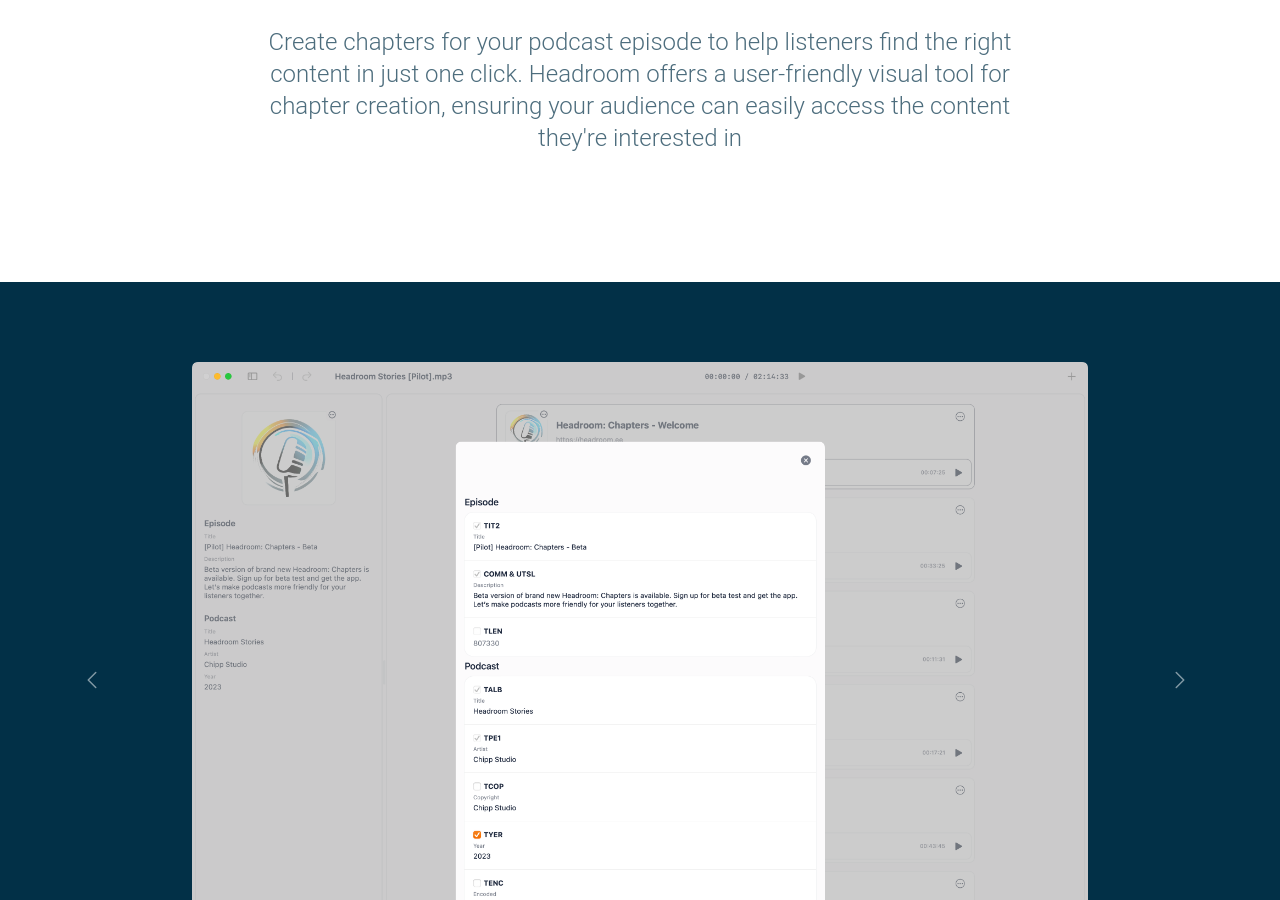
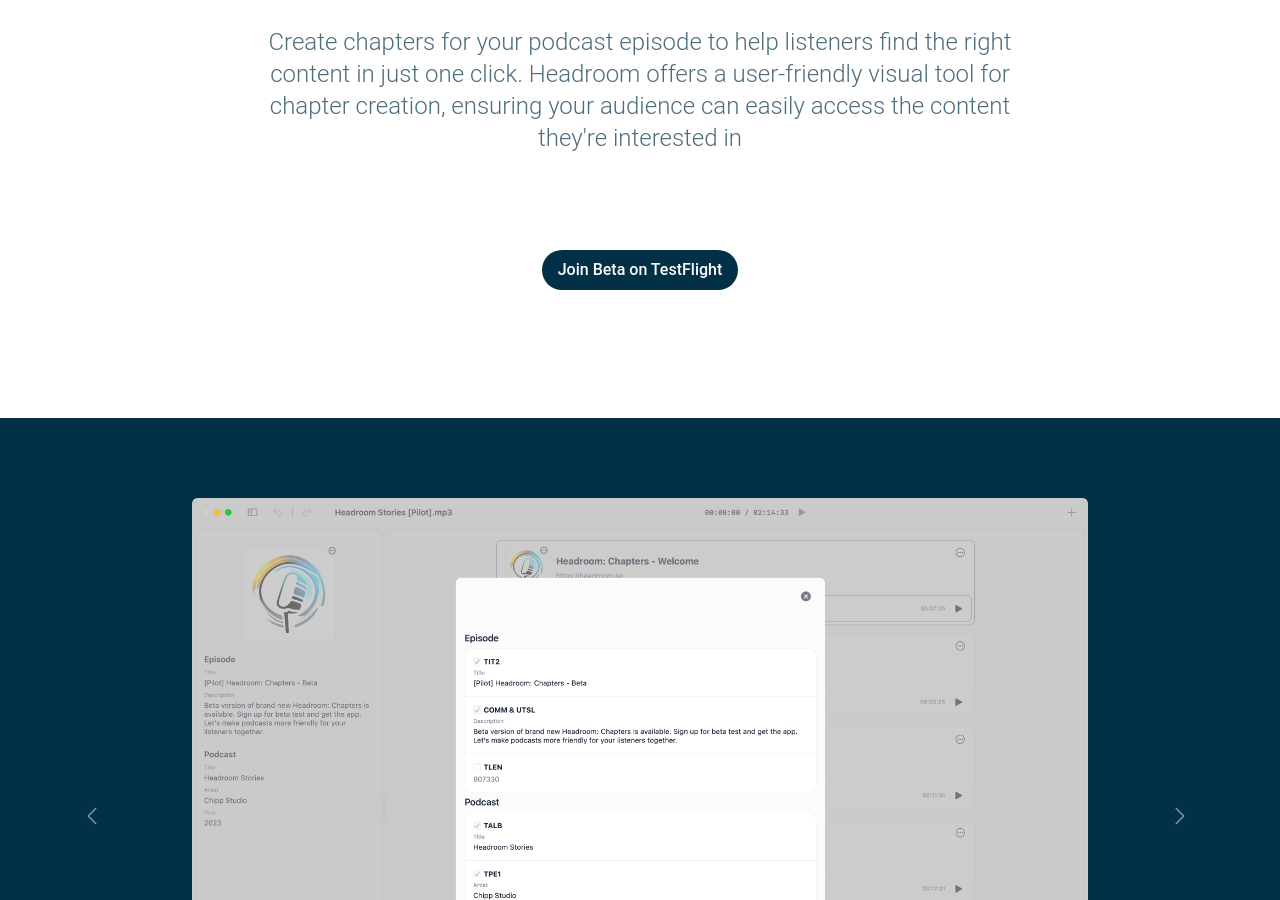
Before and after one commit to ChippStudio/Headroom-Site, a Jekyll site: the page built from index.html, in a window 1280 px wide and 900 px high, scrolled down 386 px. Built offline with Jekyll 4.4.1, drawn with Linux system fonts in a browser that asks for light colours; nearby versions of some CDN libraries.

Commit message:
button for test flight

```diff
--- a/_includes/header.html
+++ b/_includes/header.html
@@ -1,10 +1,18 @@
-
-<div class="md:space-y-24 xs:space-y-12 md:pt-32 xs:pt-16 md:pb-32 xs:pb-24 px-3">
+<div class="md:space-y-24 xs:space-y-12 md:pt-32 xs:pt-16 md:pb-32 xs:pb-24 px-3 text-center mx-auto">
     <div class="xs:text-4xl md:text-6xl text-headroom font-bold text-center max-w-5xl mx-auto items-center space-x-4">
         {{ site.header_title }}
     </div>
 
-    <div class="xs:text-xl md:text-2xl font-light text-headroom opacity-70 text-center max-w-3xl mx-auto items-center space-x-4">
+    <div
+        class="xs:text-xl md:text-2xl font-light text-headroom opacity-70 text-center max-w-3xl mx-auto items-center space-x-4">
         {{ site.header_subtitle }}
     </div>
+
+    <div>
+        <button class="bg-headroom text-light-text font-medium py-2 px-4 rounded-full flex space-x-24 mx-auto">
+            <a href="https://chippstudio.ee">
+                <div class="pr-8">Join Beta on TestFlight</div>
+            </a>
+        </button>
+    </div>
 </div>
```
